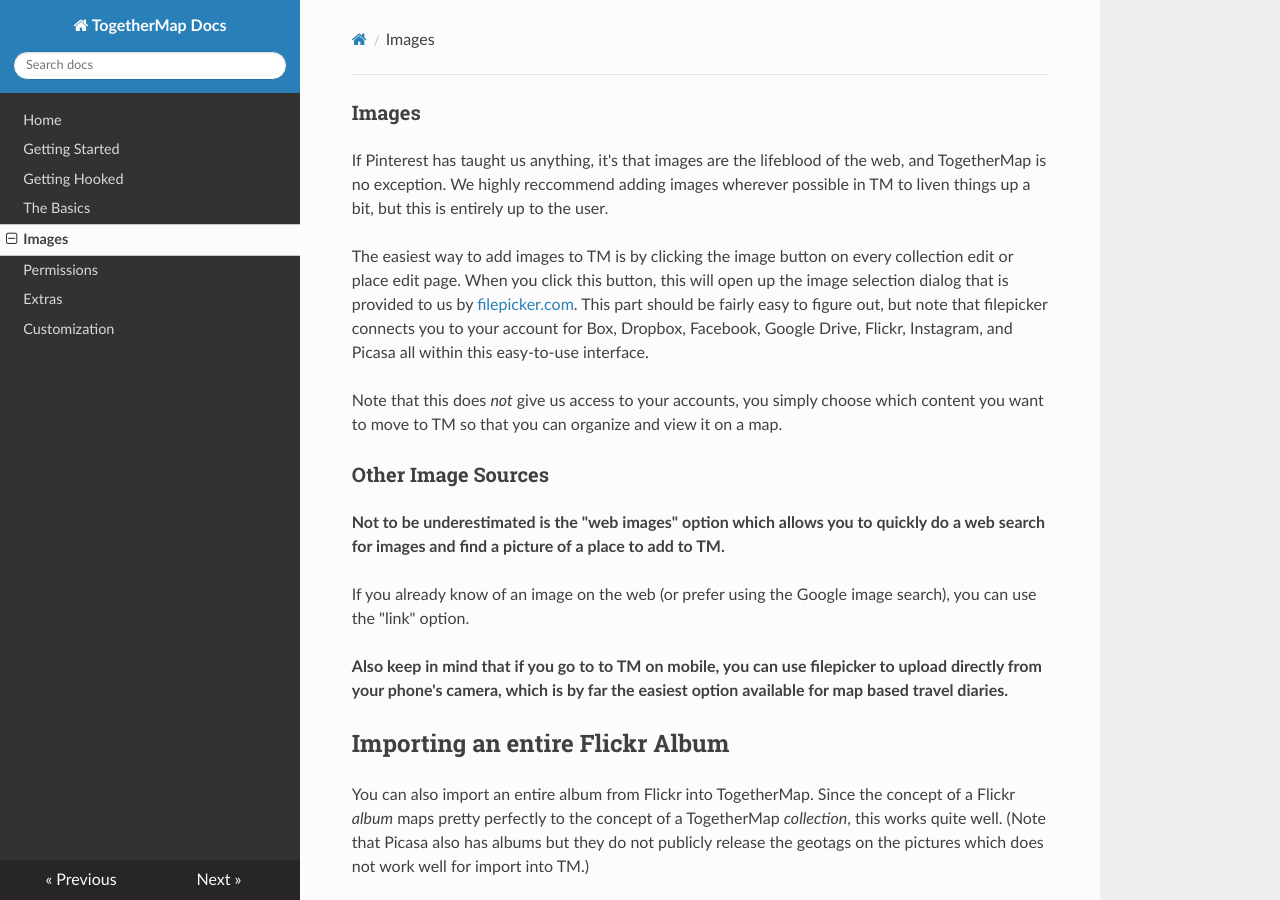
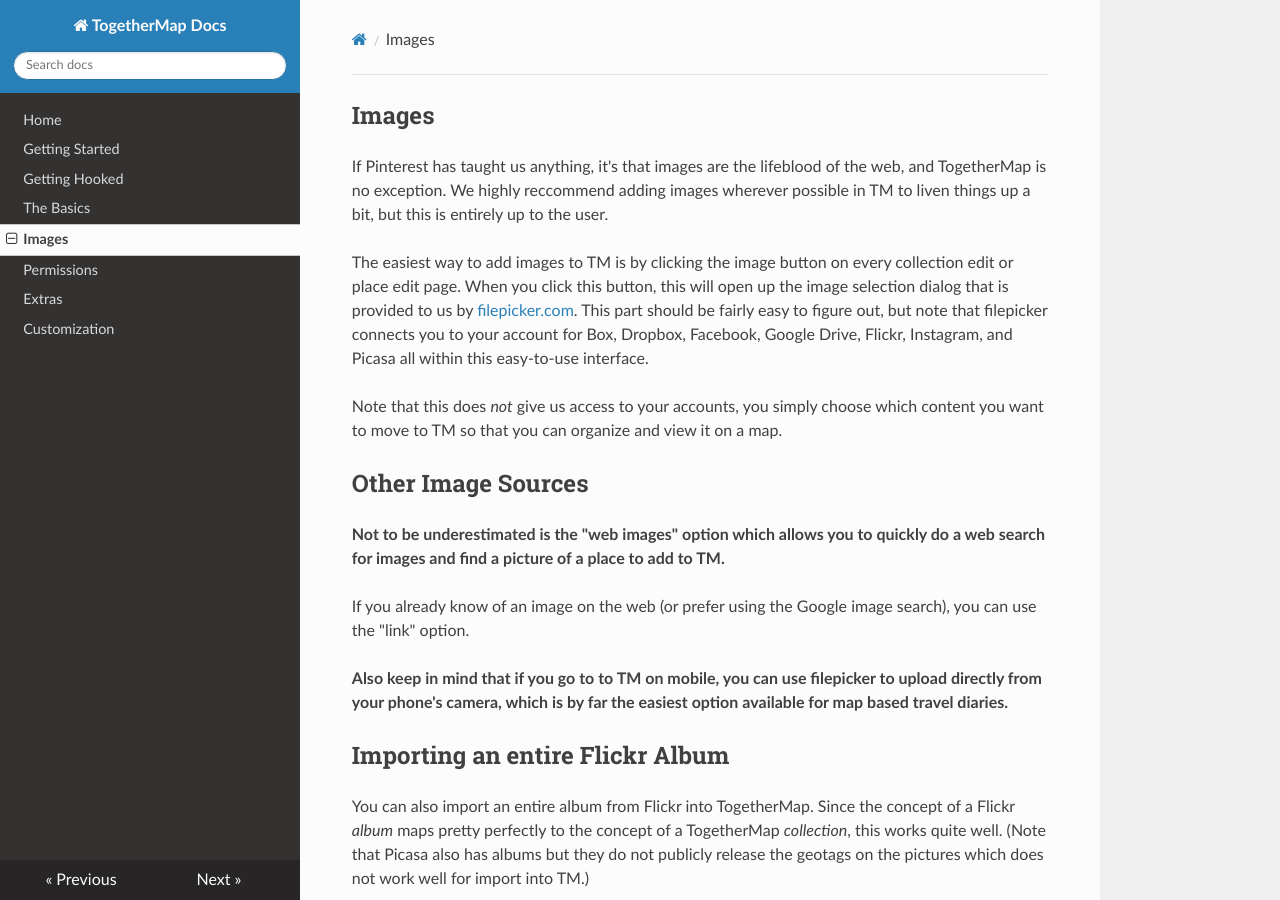
Before and after one commit to fscottfoti/togethermap-help, an MkDocs documentation site: the page built from docs/images.md, in a window 1280 px wide and 900 px high. Built offline with MkDocs 1.6.1, drawn with Linux system fonts in a browser that asks for light colours; nearby versions of some CDN libraries; old or Windows-style settings are respelled for this version of MkDocs.

Commit message:
a couple of items needed to be headers

```diff
--- a/docs/images.md
+++ b/docs/images.md
@@ -1,4 +1,4 @@
-### Images
+## Images
 
 If Pinterest has taught us anything, it's that images are the lifeblood of the web, and TogetherMap is no exception.  We highly reccommend adding images wherever possible in TM to liven things up a bit, but this is entirely up to the user.
 
@@ -6,7 +6,7 @@ The easiest way to add images to TM is by clicking the image button on every col
 
 Note that this does *not* give us access to your accounts, you simply choose which content you want to move to TM so that you can organize and view it on a map.
 
-### Other Image Sources
+## Other Image Sources
 
 **Not to be underestimated is the "web images" option which allows you to quickly do a web search for images and find a picture of a place to add to TM.**
 
@@ -23,7 +23,7 @@ To import a Flickr collection, simply click "Import" in the left-side menu and l
 Every image will now be added to TogetherMap with a marker, and the collection and place pages will work the same as any other collection on TM.  As with any other collection, you can add place names and descriptions, which you can use to annotate your photo collection from Flickr (possibly even easier than you can do so on Flickr).
 Finally, there is one additional feature: under any Flickr collection, after you click to edit the collection, there is a *refresh* button, which when clicked will import any *new* photos that are not present in the current collection.  This allows you to continually add photos to the Flickr album and synchronize to TM without losing any of the edits you've made on TM.
 
-### Setting the permissions correctly on the Flickr Album
+## Setting the permissions correctly on the Flickr Album
 
 Unfortunately there's one caveat.  Although the TM side of an import is utterly trivial, setting up permissions on the Flickr side to make the album public, and to make the geocodes public is slightly less then trivial.  (Note that to use Flickr import in TogetherMap, the album must be public.  If it's private you can still import indidivdual photos using the process described above.)
 
```
